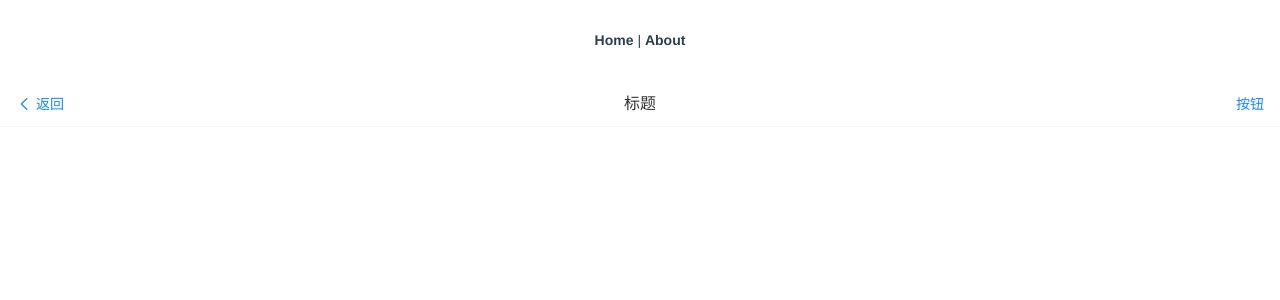
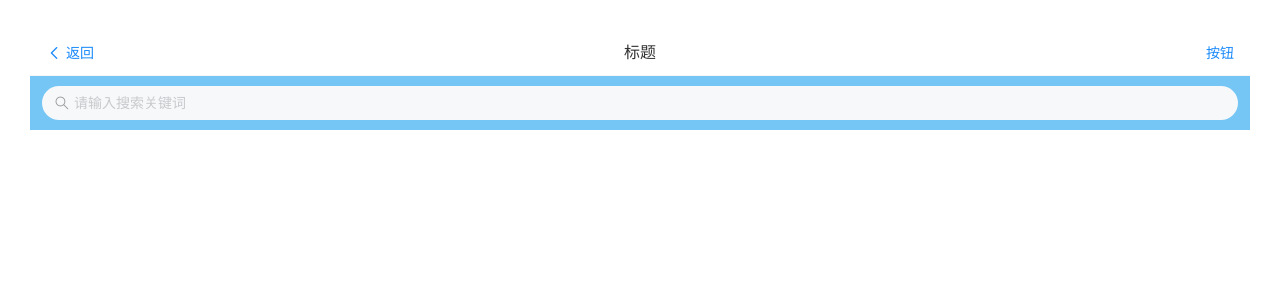
Before and after one commit to iteyelmp/vue-demo, a Vue app: page /movie in a window 1280 px wide. Shown: the top 300 px of the page. Built offline with nearby package versions, Linux system fonts and the light colour scheme.

Commit message:
路由跳转逻辑调整

```diff
--- a/src/App.vue
+++ b/src/App.vue
@@ -1,12 +1,8 @@
 <template>
   <div id="nav">
-    <router-link to="/">Home</router-link> |
-    <router-link to="/about">About</router-link>
-    <!--重定向路由-->
-    <!--<router-link to="/lmp/about">About</router-link>-->
+    <!-- 路由的容器 -->
+    <router-view />
   </div>
-  <!-- 路由的容器 -->
-  <router-view/>
 </template>
 
 <style>
@@ -17,23 +13,4 @@
   text-align: center;
   color: #2c3e50;
 }
-
-#nav {
-  padding: 30px;
-}
-
-#nav a {
-  font-weight: bold;
-  text-decoration:none;
-  color: #2c3e50;
-}
-
-#nav a:hover {
-  text-decoration: none;
-  color: rebeccapurple;
-}
-
-#nav a.router-link-exact-active {
-  color: #42b983;
-}
 </style>
--- a/src/router/index.js
+++ b/src/router/index.js
@@ -1,24 +1,28 @@
 import { createRouter, createWebHistory } from 'vue-router';
 // createWebHashHistory 路径带# 如：http://localhost:8080/#/about
 // createWebHistory路径不带# 如：http://localhost:8081/about
+import Main from '../views/Main.vue';
 import Home from '../views/Home.vue';
 
 const routes = [
   //主页
   {
     path: '/',// /根路径
+    name: 'Main',
+    component: Main, // 该路径访问那个组件 （home）
+    children: [
+      {
+        path: '',
         name: 'Home',
-    component: Home, // 该路径访问那个组件 （home）
+        component: Home,
       },
-  //调整页
       {
-    path: '/about', // 根路径/about 如：http://localhost:8080/#/about
+        path: 'about', // 根路径/lmp/about 如：http://localhost:8080/lmp/about
         name: 'About',
-    // route level code-splitting
-    // this generates a separate chunk (about.[hash].js) for this route
-    // which is lazy-loaded when the route is visited.
         // 访问about组件
         component: () => import(/* webpackChunkName: "about" */ '../views/About.vue'),
+      },
+    ],
   },
   //调整页
   {
--- a/src/views/About.vue
+++ b/src/views/About.vue
@@ -1,10 +1,24 @@
 <template>
   <div class="about">
     <h1>This is an about page</h1>
-    <router-link to="/movie">电影入口</router-link>
+    <Button @click="goMovie">电影入口</Button>
   </div>
 </template>
 
 <script>
-export default {};
+import { useRouter } from "vue-router";
+import { Button } from "vant";
+export default {
+  components: {
+    [Button.name]: Button
+  },
+  setup() {
+    const router = useRouter()
+
+    const goMovie = () => {
+      router.push('/movie');
+    };
+    return { goMovie };
+  }
+};
 </script>
--- /dev/null
+++ b/src/views/Main.vue
@@ -0,0 +1,39 @@
+<template>
+  <div id="nav">
+    <router-link to="/">Home</router-link>|
+    <router-link to="/about">About</router-link>
+    <!--重定向路由-->
+    <!--<router-link to="/lmp/about">About</router-link>-->
+    <!-- 路由的容器 -->
+    <router-view />
+  </div>
+</template>
+
+<style>
+#app {
+  font-family: Avenir, Helvetica, Arial, sans-serif;
+  -webkit-font-smoothing: antialiased;
+  -moz-osx-font-smoothing: grayscale;
+  text-align: center;
+  color: #2c3e50;
+}
+
+#nav {
+  padding: 30px;
+}
+
+#nav a {
+  font-weight: bold;
+  text-decoration: none;
+  color: #2c3e50;
+}
+
+#nav a:hover {
+  text-decoration: none;
+  color: rebeccapurple;
+}
+
+#nav a.router-link-exact-active {
+  color: #42b983;
+}
+</style>
--- a/src/views/Movie.vue
+++ b/src/views/Movie.vue
@@ -8,29 +8,39 @@
       @click-left="onClickLeft"
       @click-right="onClickRight"
     />
+    <van-search
+      v-model="value"
+      placeholder="请输入搜索关键词"
+      background="#75c6f5"
+      shape="round"
+      clearable
+      clear-trigger="always"
+    />
   </div>
 </template>
 
 <script>
 import { ref } from "vue";
-import { NavBar } from "vant";
-import { Toast } from "vant";
+import { Toast, NavBar, Search } from "vant";
+import { useRouter } from "vue-router";
 
 export default {
   components: {
-    [NavBar.name]: NavBar
+    [NavBar.name]: NavBar,
+    [Search.name]: Search
   },
   setup() {
+    const router = useRouter();
     const leftText = ref("返回");
     const leftArrow = ref(true);
 
     const onClickLeft = () => {
+      Toast.success("返回");
+      router.go(-1);
+    };
+    const onClickRight = () => {
       leftText.value = "";
       leftArrow.value = false;
-
-      Toast.success("返回");
-    };
-    const onClickRight = () => {
       Toast.fail("按钮");
     };
 
```
Lines whose indentation alone changed are shown as unchanged.
